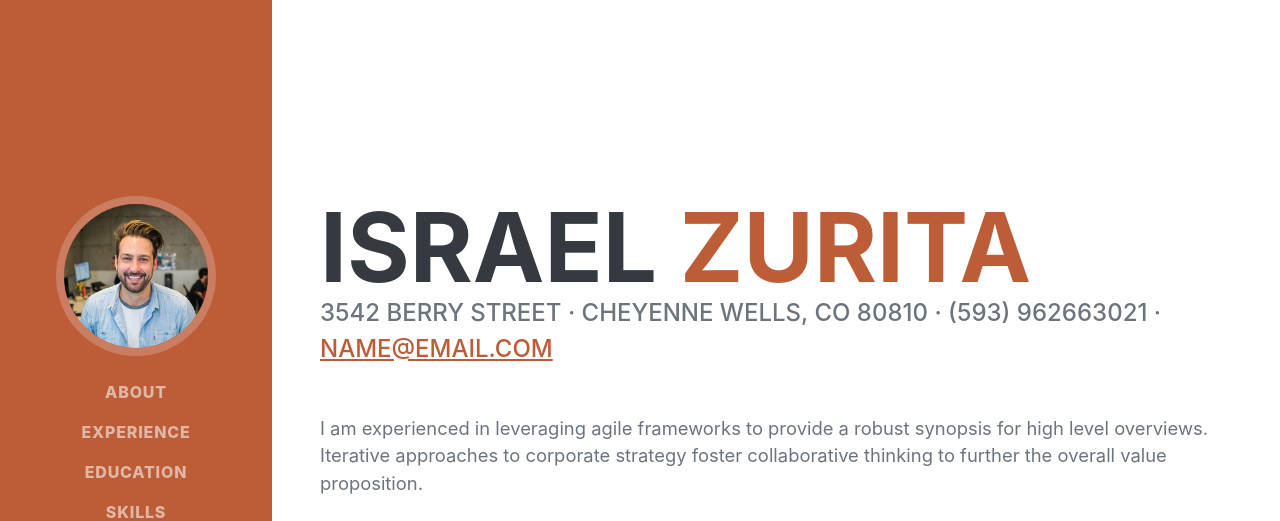
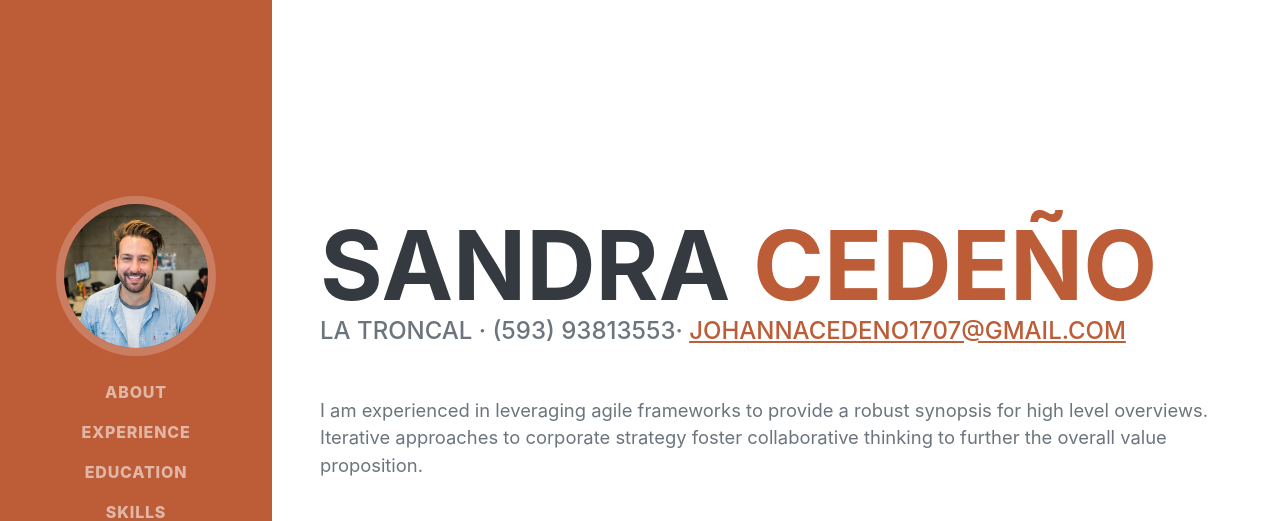
Before and after one commit to SAD-CEDE/myweb.github.io, a plain HTML site: page index.html in a window 1280 px wide. Shown: the top 521 px of the page. Drawn offline with nearby package versions, Linux system fonts and the light colour scheme; a web font is replaced by a local one.

Commit message:
cambio de nombre

```diff
--- a/index.html
+++ b/index.html
@@ -90,12 +90,12 @@
       <section class="resume-section" id="about">
         <div class="resume-section-content">
           <h1 class="mb-0">
-            Israel
-            <span class="text-primary">Zurita</span>
+            SANDRA
+            <span class="text-primary">CEDEÑO</span>
           </h1>
           <div class="subheading mb-5">
-            3542 Berry Street · Cheyenne Wells, CO 80810 · (593) 962663021 ·
-            <a href="mailto:name@email.com">name@email.com</a>
+            LA TRONCAL · (593) 93813553·
+            <a href="mailto:name@email.com">johannacedeno1707@gmail.com</a>
           </div>
           <p class="lead mb-5">
             I am experienced in leveraging agile frameworks to provide a robust
```
